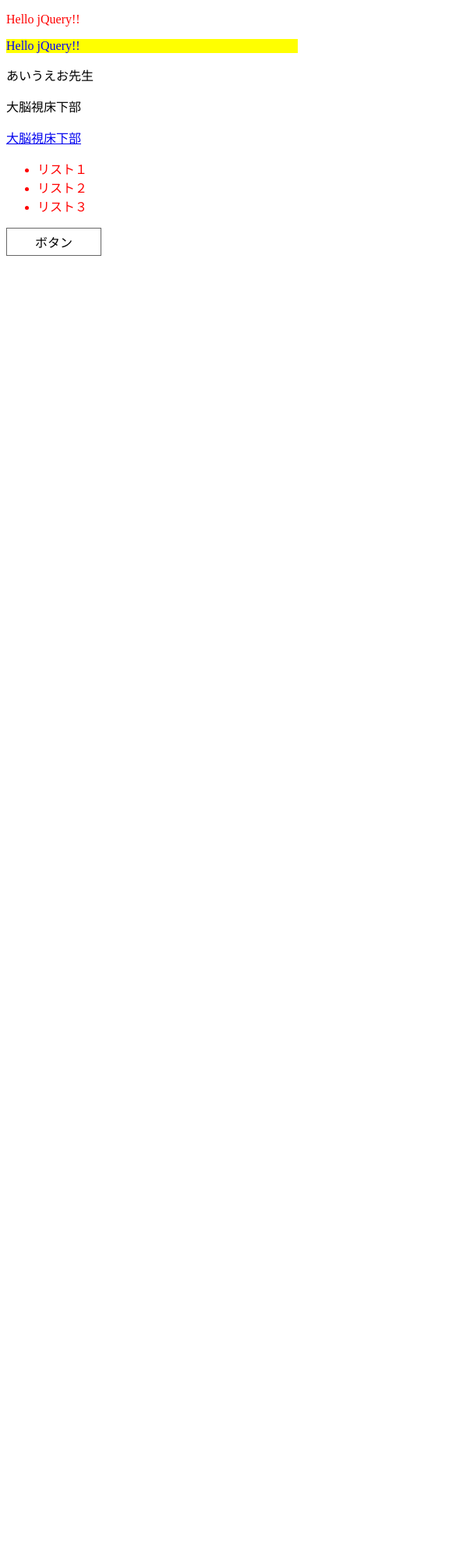
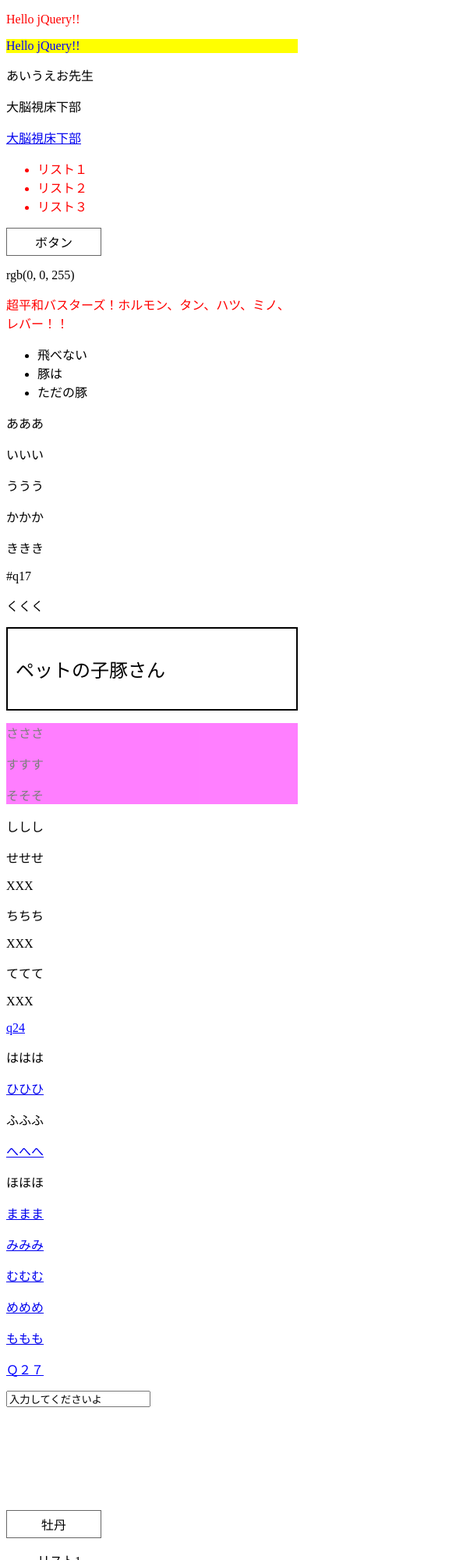
Before and after one commit to a2c-allfsrelve/jQuery-, a plain HTML site: page index.html in a window 390 px wide. Shown: the top 2000 px of the page at 78% size, 585 px wide, since content can reach past the window. Before the commit the page ends 844 px from the top, so only its background shows below. Drawn offline with nearby package versions, Linux system fonts and the light colour scheme.

Commit message:
問題33まで解いた 31はよくわからなかった。

```diff
--- a/index.html
+++ b/index.html
@@ -19,12 +19,89 @@
       <li>リスト２</li>
       <li>リスト３</li>
     </ul>
+
     <ul id="q07">
       <li>リスト１</li>
       <li>リスト２</li>
       <li>リスト３</li>
     </ul>
     <div class="button">ボタン</div>
+
     <p id="q09"></p>
-  </body>
+
+    <p id="q10" class="aaa">ホルモン、</p>
+
+  <ul id="q13">
+    <li>豚は</li>
+  </ul>
+
+  <div id="q15">
+    <p>いいい</p>
+  </div>
+
+  <p>かかか</p>
+  <div id="q17">#q17</div>
+
+  <p id="q19">ペットの子豚さん</p>
+
+  <p class="q21">さささ</p>
+  <p>ししし</p>
+  <p class="q21">すすす</p>
+  <p>せせせ</p>
+  <p class="q21">そそそ</p>
+
+
+  <p class="q22">たたた</p>
+  <p>ちちち</p>
+  <p class="q22">つつつ</p>
+  <p>ててて</p>
+  <p class="q22">ととと</p>
+
+  <p class="q24">q24</p>
+
+
+<p class="q25"><a href="#">ははは</a></p>
+<p><a href="#">ひひひ</a></p>
+<p class="q25"><a href="#">ふふふ</a></p>
+<p><a href="#">へへへ</a></p>
+<p class="q25"><a href="#">ほほほ</a></p>
+
+<p class="q26"><a href="#">ままま</a></p>
+<p><a href="#">みみみ</a></p>
+<p class="q26"><a href="#">むむむ</a></p>
+<p><a href="#">めめめ</a></p>
+<p class="q26"><a href="#">ももも</a></p>
+
+ <p class="q27_a">Ｑ２７</p>
+
+<form>
+    <input type="text" value="入力しないでください">
+</form>
+
+<p id="q29">Ｑ２９</p>
+
+<p class="button2">牡丹</p>
+<ul id="q30">
+    <li>リスト1</li>
+    <li>リスト2</li>
+    <li>リスト3</li>
+</ul>
+
+<div id="q31">
+  <img src="http://tokidoki-web.com/file0925.png"/ class="image">
+</div>
+
+
+<ul class="eee">
+  <li>リスト①</li>
+  <li>リスト②</li>
+  <li>リスト③</li>
+  <li>リスト④</li>
+  <li>リスト⑤</li>
+  <li>リスト⑥</li>
+</ul>
+<p id="q33"></p>
+
+
+</body>
 </html>
--- a/script.js
+++ b/script.js
@@ -5,13 +5,16 @@
 $(function(){
     $("#q02").css({'color':'blue','background':'yellow'});
 });
+
 //テキストを書き換える
 $(function(){
     $("#q03").text("あいうえお先生");
 });
+
 $(function(){
     $("#q04").text("大脳視床下部");
 });
+
 //おまけ
 var $agyou = $("#02");
 $(function(){
@@ -21,21 +24,154 @@
     }
   );
 });
+
 //htmlを書き換える
 $(function(){
   $("#q05").html('<a href="#">大脳視床下部</a>');
 });
+
 //タグにアドレスを追加
 $(function(){
   $("#q06").addClass("aaa");
 });
+
 //内容の削除
 //こういう風に複数の要素を指定できるらしい
 $(function(){
   $("#q07 li").remove();
 });
+
+//クリックの機能
 $(function(){
   $(".button").click(function(){
     alert("くりっくしました");
+    $("#q10").removeClass("aaa");
   });
 });
+
+//q02のプロパティ情報を持ってくる
+$(function(){
+  var q02c = $("#q02").css("color");
+  $("#q09").text(q02c);
+});
+
+//焼肉をクリックするとclassをaaaからbbbへ変更される
+$(function(){
+  $("#q10").click(function(){
+    alert("aaa")
+    $(this).toggleClass("bbb");
+  });
+});
+
+//テキストの先頭に追加
+$(function(){
+  $("#q10").prepend("超平和バスターズ！");
+});
+
+//テキストの末尾に追加
+$(function(){
+  $("#q10").append("タン、ハツ、ミノ、レバー！！");
+});
+
+//ulへの要素のつけたしができる→詳しくはキータ参照
+$(function(){
+  $("#q13 li").before("<li>飛べない</li>");
+});
+$(function(){
+  //eqは、インデックス-1(つまり末尾)のliを指定している。
+  //そのあとにただの豚を挿入
+  $("#q13 li").eq(-1).after('<li>ただの豚</li>');
+});
+
+//要素の追加のやり方２
+$(function(){
+  $('<p>あああ</p>').prependTo('#q15');
+  $('<p>ううう</p>').appendTo('#q15');
+});
+
+
+//divの前後に差し込み
+$(function(){
+  $('<p>ききき</p>').insertBefore("#q17");
+  $('<p>くくく</p>').insertAfter("#q17");
+});
+
+//要素をタグで囲む
+$(function(){
+  $("#q19").wrap('<div class="ccc"><div>')
+});
+
+$(function(){
+  $("p.q21").wrapAll('<div class="ddd"><div>');
+});
+
+//タグ内の文字列の変更
+$(function(){
+  $('<p>XXX</p>').replaceAll(".q22");
+});
+
+//attrメソッド：HTML要素の 属性 を取得,変更,新規追加できるメソッド
+$(function(){
+  $(".q24").attr('class', 'q24_a');
+});
+
+//aタグのhref属性を削除->aタグまで指定してあげないといけないよね。
+$(function(){
+  $("p.q25 a").removeAttr('href');
+});
+
+//target='_blanc'を追加することによって別窓を開くことができる。
+$(function(){
+  $("p.q26 a").attr('target','_blank');
+});
+
+//クラスの切り替え
+$(function(){
+  $(".q27_a").attr('class', 'q27_b');
+  //$(".q27_a").toggleClass('q27_b'); ->どっちでも可
+});
+
+//要素内のvalueを変更
+$(function(){
+    $("form input").val("入力してくださいよ")
+});
+
+//要素の位置を設定する
+$(function(){
+  $("#q29").offset({
+    "top": 5430,
+    "left": 800
+  });
+});
+
+//クリックでliの要素を削除
+$(function(){
+  $(".button2").click(function(){
+    alert("クリックされたよ");
+    $("#q30").empty();
+  });
+});
+
+//問題31 ->未完
+//画面のロードで画像をリサイズ
+$(function(){
+  $(".img1").on('load',function(){
+    $("this").toggleClass('image');
+  });
+});
+
+	//問題32
+	//画面のロードで画像をリサイズ???
+	$(function(){
+	  $(window).resize(function(){
+		  $(".image").css({'width': '100','height':'60'});
+	  });
+	});
+
+	//問題33
+	//ul内のliの数を取得
+	$(function(){
+	      var size = $(".eee li").length;
+        alert(size);
+	      $('#q33').text('liの数は' + size + '個');
+	  });
--- a/style.css
+++ b/style.css
@@ -1,6 +1,26 @@
 .aaa{
   color: #F00;
+  cursor:pointer;
 }
+
+.bbb{
+  font-weight:900;
+  font-size:24px;
+  color:#00F;
+}
+
+.ccc {
+    font-size:24px;
+    padding:10px;
+    border:#000 2px solid;
+}
+
+.ddd {
+    opacity:0.5;
+    background:#F0F;
+        cursor:pointer;
+}
+
 .button {
     padding: 5px 10px;
     border:#666 solid 1px;
@@ -10,3 +30,34 @@
     text-align:center;
     cursor:pointer;
 }
+
+.q24_a {
+    text-decoration:underline;
+    color:#00F;
+}
+
+.q27_b{
+    text-decoration:underline;
+    color:#00F;
+}
+
+#q29 {
+    background:#FFF;
+    width:100px;
+    height:100px;
+}
+
+.button2 {
+    padding: 5px 10px;
+    border:#666 solid 1px;
+    background:#FFF;
+    display:block;
+    width:100px;
+    text-align:center;
+    cursor:pointer;
+}
+
+.image{
+  width: 500px;
+  height: 300px;
+}
```
